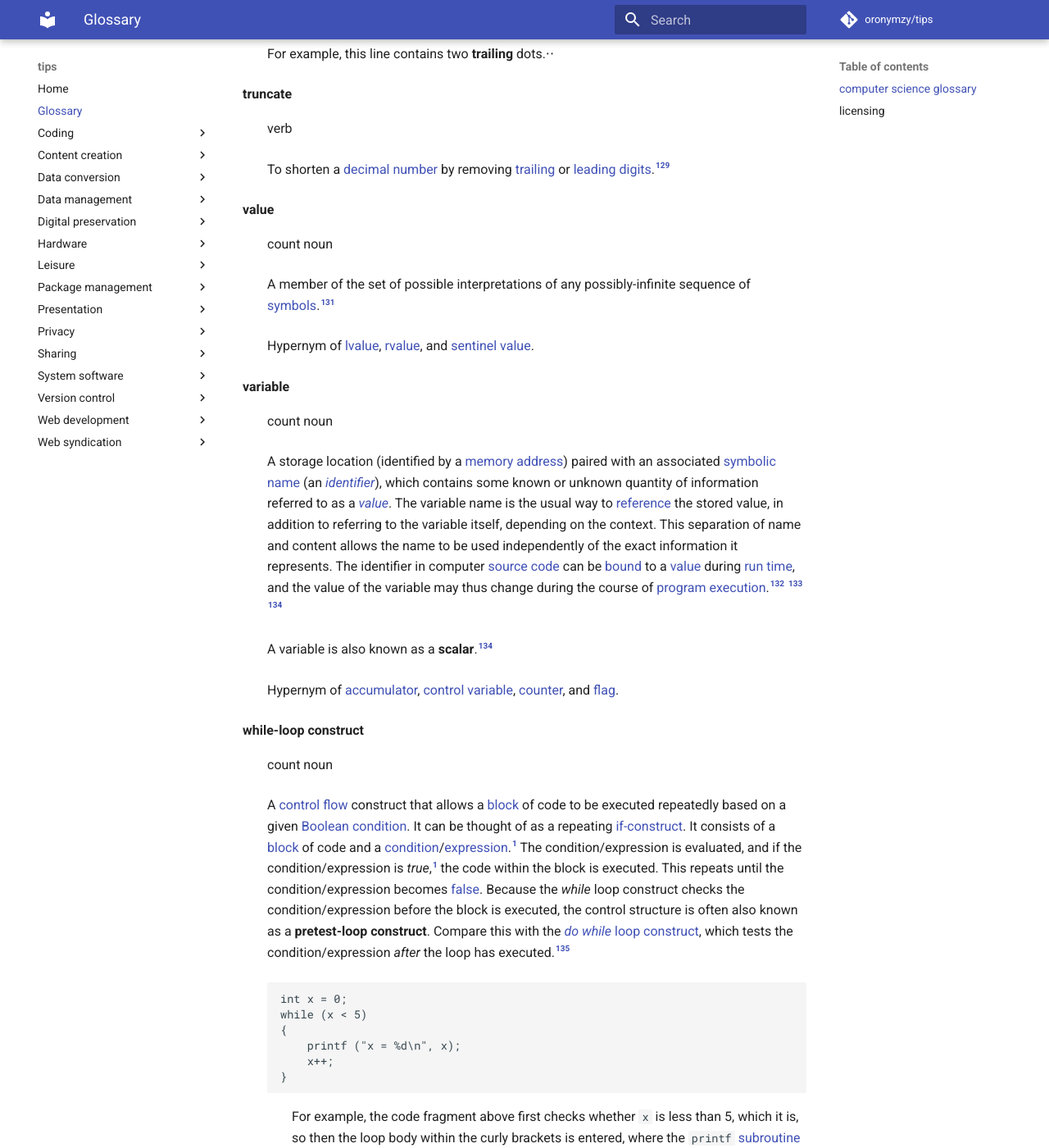
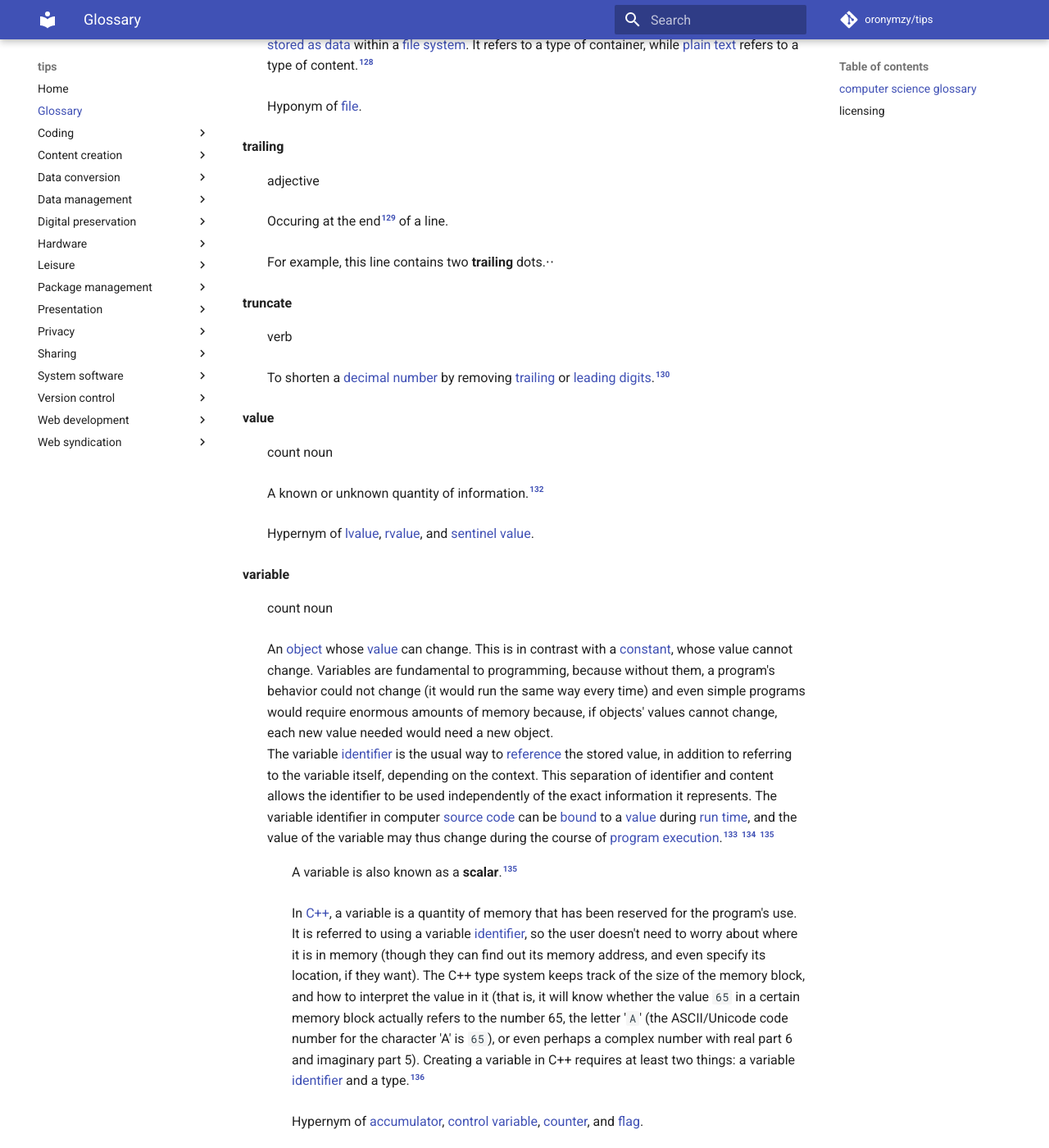
Before and after one commit to oronymzy/tips, an MkDocs documentation site: the page built from docs/glossry.md, in a window 1280 px wide and 1400 px high, scrolled down 21735 px. Shown: the whole window at 82% size. Built offline with MkDocs 1.6.1 and Material for MkDocs 9.7.7, drawn with Linux system fonts in a browser that asks for light colours; comment, search, counter and statistics services are not loaded; some of the changed text lies outside the part shown.

Commit message:
Improve things, add list items
Add C++-related term-descriptions to
'identifier' and 'variable' concepts from cppreference.com,
changing grammatical person, with footnotes.
Change 'variable' definition, relocating content to 'value'.
Replace existing 'value' definition
with a more useful definition that is less broad in scope.
Add 'Variables', 'Variables§Identifiers', and
'Variables§Variables in C++' unordered list items
with hyperlinks in 'licensing' section.
Change footnotes.

```diff
--- a/docs/glossry.md
+++ b/docs/glossry.md
@@ -233,6 +233,8 @@ else if (condition) then
 : count noun
 : A [lexical](https://en.wikipedia.org/wiki/Lexical_(semiotics)) [token](https://en.wikipedia.org/wiki/Token_(parser)) that names an [entity](#entitydef). Identifiers are used extensively in virtually all [information processing systems](https://en.wikipedia.org/wiki/Information_processing_system). Identifying entities makes it possible to refer to them, which is essential for any kind of symbolic processing.[^identifierdef-note1]
 : In [computer languages](https://en.wikipedia.org/wiki/Computer_language), an identifier is a token that names a computer language entity. Some of the kinds of entities an identifier might denote include [variables](#variabledef), [constants](#constantdef), [data types](#datatypedef), [labels](https://en.wikipedia.org/wiki/Label_(programming_language)), [subroutines](#subroutinedef), and [packages](https://en.wikipedia.org/wiki/Modular_programming).[^identifierdef-note1]
+: In [C++](https://en.wikipedia.org/wiki/C++) identifiers are labels used for various things, including [functions](#subroutinedef), classes, namespaces, and [variables](#variabledef). The rules for identifiers are the same whether the identifier refers to a variable, function, or whatever else. In general, the name of an identifier must consist of the characters `a-z`, `A-Z`, `0-9` and `_`, not begin with a digit or `_` and not be a [keyword](https://en.cppreference.com/book/glossary#keyword). There are more rules that must be followed.
+Identifiers are usually not stored in the final program (unless certain debugging settings are used) so the user need not worry about descriptive names giving hackers clues. They also don't have to worry about the size of identifiers; if they're stripped out, they take up no space in the final program.[^identifierdef-note2]
 
 **if-clause** {: #ifclausedef }
 : count noun
@@ -422,13 +424,15 @@ A type of selection control mechanism used to allow the value of a [variable](#v
 
 **value** {: #valuedef }
 : count noun
-: A member of the set of possible interpretations of any possibly-infinite sequence of [symbols](#symboldef).[^valuedef-note1]
+: A known or unknown quantity of information.[^valuedef-note1]
 : Hypernym of [lvalue](#lvaluedef), [rvalue](#rvaluedef), and [sentinel value](#sentinelvaluedef).
 
 **variable** {: #variabledef }
 : count noun
-: A storage location (identified by a [memory address](https://en.wikipedia.org/wiki/Memory_address)) paired with an associated [symbolic name](https://en.wikipedia.org/wiki/Symbol) (an *[identifier](#identifierdef)*), which contains some known or unknown quantity of information referred to as a *[value](#valuedef)*. The variable name is the usual way to [reference](https://en.wikipedia.org/wiki/Reference_(computer_science)) the stored value, in addition to referring to the variable itself, depending on the context. This separation of name and content allows the name to be used independently of the exact information it represents. The identifier in computer [source code](https://en.wikipedia.org/wiki/Source_code) can be [bound](https://en.wikipedia.org/wiki/Name_binding) to a [value](#valuedef) during [run time](https://en.wikipedia.org/wiki/Run_time_(program_lifecycle_phase)), and the value of the variable may thus change during the course of [program execution](https://en.wikipedia.org/wiki/Execution_(computing)).[^variabledef1] [^variabledef2] [^variabledef-note1]
+: An [object](#objectdef) whose [value](#valuedef) can change. This is in contrast with a [constant](#constantdef), whose value cannot change. Variables are fundamental to programming, because without them, a program's behavior could not change (it would run the same way every time) and even simple programs would require enormous amounts of memory because, if objects' values cannot change, each new value needed would need a new object.
+The variable [identifier](#identifierdef) is the usual way to [reference](https://en.wikipedia.org/wiki/Reference_(computer_science)) the stored value, in addition to referring to the variable itself, depending on the context. This separation of identifier and content allows the identifier to be used independently of the exact information it represents. The variable identifier in computer [source code](https://en.wikipedia.org/wiki/Source_code) can be [bound](https://en.wikipedia.org/wiki/Name_binding) to a [value](#valuedef) during [run time](https://en.wikipedia.org/wiki/Run_time_(program_lifecycle_phase)), and the value of the variable may thus change during the course of [program execution](https://en.wikipedia.org/wiki/Execution_(computing)).[^variabledef1] [^variabledef2] [^variabledef-note1]
 : A variable is also known as a **scalar**.[^variabledef-note1]
+: In [C++](https://en.wikipedia.org/wiki/C++), a variable is a quantity of memory that has been reserved for the program's use. It is referred to using a variable [identifier](#identifierdef), so the user doesn't need to worry about where it is in memory (though they can find out its memory address, and even specify its location, if they want). The C++ type system keeps track of the size of the memory block, and how to interpret the value in it (that is, it will know whether the value `65` in a certain memory block actually refers to the number 65, the letter '`A`' (the ASCII/Unicode code number for the character 'A' is `65`), or even perhaps a complex number with real part 6 and imaginary part 5). Creating a variable in C++ requires at least two things: a variable [identifier](#identifierdef) and a type.[^variabledef-note2]
 : Hypernym of [accumulator](#accumulatordef), [control variable](#controlvariabledef), [counter](#counterdef), and [flag](#flagdef).
 
 **while-loop construct** {: #whileloopconstructdef }
@@ -550,6 +554,9 @@ on Stack Overflow, with changes made, and:
 - [Basic concepts](https://en.cppreference.com/mwiki/index.php?title=cpp/language/basic_concepts&oldid=108663)
 - [Declarations](https://en.cppreference.com/mwiki/index.php?title=cpp/language/declarations&oldid=107424)
 - [Definitions and ODR](https://en.cppreference.com/mwiki/index.php?title=cpp/language/definition&oldid=108342)
+- [Variables](https://en.cppreference.com/bookwiki/index.php?title=intro/variables&oldid=870)
+- [Variables§Identifiers](https://en.cppreference.com/bookwiki/index.php?title=intro/variables&oldid=870#Identifiers)
+- [Variables§Variables in C++](https://en.cppreference.com/bookwiki/index.php?title=intro/variables&oldid=870#Variables_in_C.2B.2B)
 
 on cppreference.com, with changes made.
 
@@ -628,6 +635,7 @@ on cppreference.com, with changes made.
 [^greenfieldprojectdef1]: Gupta, Rajeev (2011). *Project Management*. Prentice-Hall of India. p. 21. [ISBN](https://en.wikipedia.org/wiki/International_Standard_Book_Number) [978-8120344259](https://en.wikipedia.org/wiki/Special:BookSources/978-8120344259).
 [^greenfieldprojectdef-note1]: This definition is essentially the same as [Wikipedia's definition](https://en.wikipedia.org/wiki/Greenfield_project).
 [^identifierdef-note1]: This definition is based on [Wikipedia's definition](https://en.wikipedia.org/wiki/Identifier).
+[^identifierdef-note2]: This definition is based on [a definition from the “Identifiers” section of the “Variables” page on cppreference.com](https://en.cppreference.com/book/intro/variables#Identifiers).
 [^iforelseorelseiforclausedef-note1]: This definition is based on [an answer on Stack Overflow by tvanfosson](https://stackoverflow.com/questions/4877903/the-term-clause-in-the-context-of-programming/4877948#4877948).
 [^iforelseorelseiforclausedef-note2]: This definition is based on [an answer on Software Engineering Stack Exchange by Robert Harvey](https://softwareengineering.stackexchange.com/questions/234331/in-an-if-statement-what-are-an-if-clause-and-a-then-clause/234337#234337).
 [^ifconstructdef-note1]: This definition is based on [Wikipedia's definition](https://en.wikipedia.org/wiki/Conditional_(computer_programming)#If%E2%80%93then(%E2%80%93else)).
@@ -689,8 +697,9 @@ on cppreference.com, with changes made.
 [^trailingdef]: <https://stackoverflow.com/questions/22273233/what-is-meant-by-trailing-space-and-whats-the-difference-between-it-and-a-blank/22273264#22273264>
 [^truncatedef-note1]: This definition is essentially the same as [Wiktionary's definition](https://en.wiktionary.org/wiki/truncate).
 [^vacuousdef-note1]: This definition is the same as [Wiktionary's definition](https://en.wiktionary.org/wiki/vacuous).
-[^valuedef-note1]: This definition is based on the definition proposed on [an answer on Stack Overflow](https://stackoverflow.com/questions/3300726/what-is-a-value-in-the-context-of-programming/3301073#3301073).
+[^valuedef-note1]: This definition is based on information from [Wikipedia's definition of a variable](https://en.wikipedia.org/wiki/Variable_(computer_science)).
 [^variabledef1]: *[Compilers: Principles, Techniques, and Tools](https://en.wikipedia.org/wiki/Compilers:_Principles,_Techniques,_and_Tools)*, pp. 26–28
 [^variabledef2]: Knuth, Donald (1997). *The Art of Computer Programming*. **1** (3rd ed.). Reading, Massachusetts: Addison-Wesley. p. 3-4. [ISBN](https://en.wikipedia.org/wiki/International_Standard_Book_Number) [0-201-89683-4](https://en.wikipedia.org/wiki/Special:BookSources/0-201-89683-4).
-[^variabledef-note1]: This definition is based on [Wikipedia's definition](https://en.wikipedia.org/wiki/Variable_(computer_science)).
+[^variabledef-note1]: This definition is based on [a definition from the “Variables” page on cppreference.com](https://en.cppreference.com/book/intro/variables) and [a definition from Wikipedia's “Variable (computer science” page](https://en.wikipedia.org/wiki/Variable_(computer_science)).
+[^variabledef-note2]: This definition is based on [a definition from the “Variables in C++” section of the “Variables” page on cppreference.com](https://en.cppreference.com/book/intro/variables#Variables_in_C.2B.2B)
 [^whileloopconstructdef-note1]: This definition is based on [Wikipedia's definition](https://en.wikipedia.org/wiki/While_loop).
```
